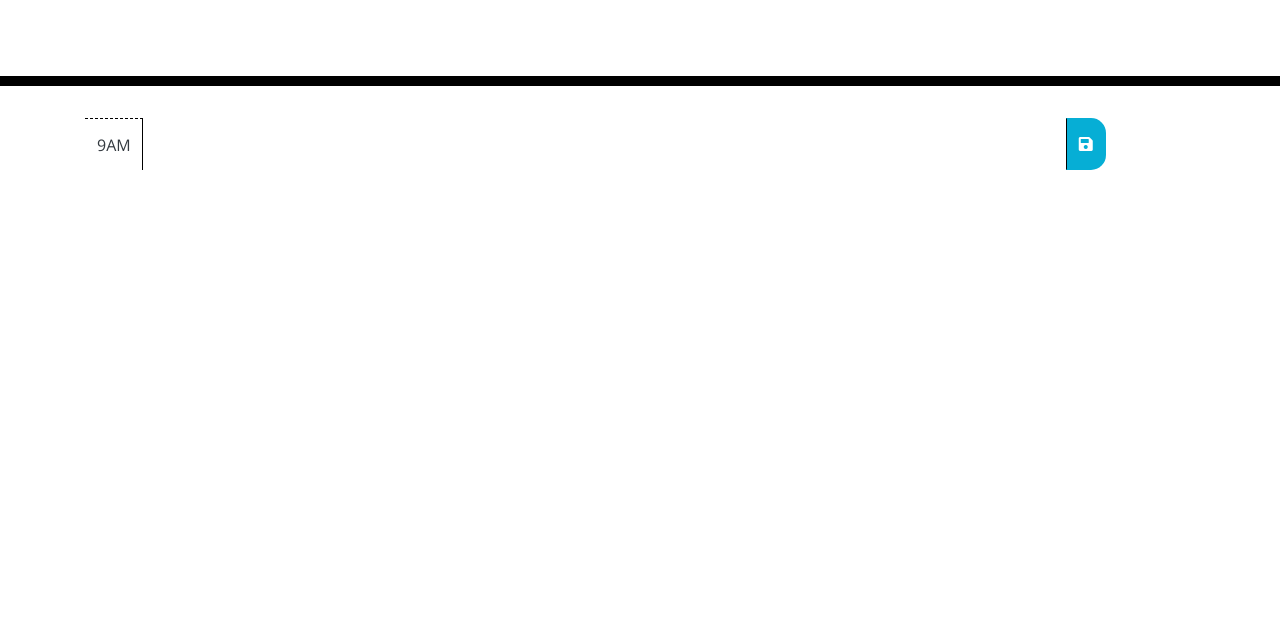
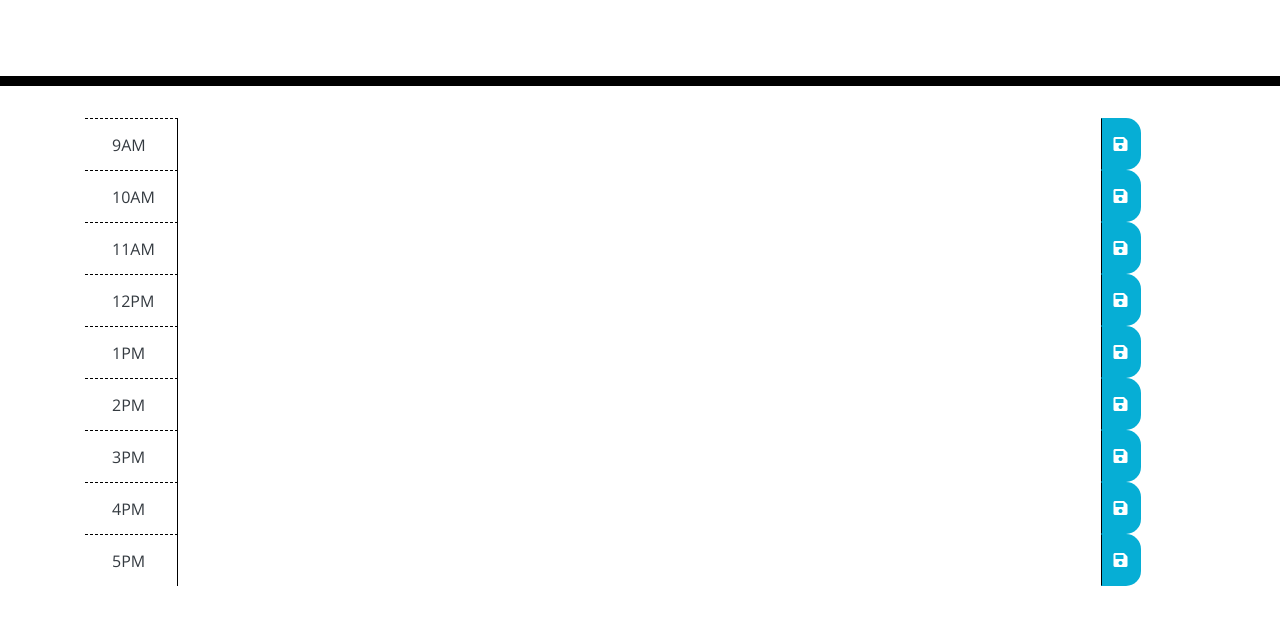
Before and after one commit to 12MChavez/work-day-scheduler, a plain HTML site: page index.html in a window 1280 px wide. Shown: the part 182-800 px from the top of the page. Drawn offline with nearby package versions, Linux system fonts and the light colour scheme.

Commit message:
Added all time rows

```diff
--- a/index.html
+++ b/index.html
@@ -22,7 +22,7 @@
   <div class="container">
     <!-- Timeblocks go here -->
     <div class="input-group">
-      <div class="input-group-prepend hour">
+      <div class="input-group-prepend hour col-md-1">
         <span class="input-group-text bg-white text-dark border-0">9AM</span>
       </div>
       <textarea class="col-md-10"></textarea>
@@ -30,8 +30,78 @@
         <button class="btn saveBtn" type=" button"><i class="fas fa-save"></i></button>
       </div>
     </div>
-
-
+    <div class="input-group">
+      <div class="input-group-prepend hour col-md-1">
+        <span class="input-group-text bg-white text-dark border-0">10AM</span>
+      </div>
+      <textarea class="col-md-10"></textarea>
+      <div class="input-group-append">
+        <button class="btn saveBtn" type=" button"><i class="fas fa-save"></i></button>
+      </div>
+    </div>
+    <div class="input-group">
+      <div class="input-group-prepend hour col-md-1">
+        <span class="input-group-text bg-white text-dark border-0">11AM</span>
+      </div>
+      <textarea class="col-md-10"></textarea>
+      <div class="input-group-append">
+        <button class="btn saveBtn" type=" button"><i class="fas fa-save"></i></button>
+      </div>
+    </div>
+    <div class="input-group">
+      <div class="input-group-prepend hour col-md-1">
+        <span class="input-group-text bg-white text-dark border-0">12PM</span>
+      </div>
+      <textarea class="col-md-10"></textarea>
+      <div class="input-group-append">
+        <button class="btn saveBtn" type=" button"><i class="fas fa-save"></i></button>
+      </div>
+    </div>
+    <div class="input-group">
+      <div class="input-group-prepend hour col-md-1">
+        <span class="input-group-text bg-white text-dark border-0">1PM</span>
+      </div>
+      <textarea class="col-md-10"></textarea>
+      <div class="input-group-append">
+        <button class="btn saveBtn" type=" button"><i class="fas fa-save"></i></button>
+      </div>
+    </div>
+    <div class="input-group">
+      <div class="input-group-prepend hour col-md-1">
+        <span class="input-group-text bg-white text-dark border-0">2PM</span>
+      </div>
+      <textarea class="col-md-10"></textarea>
+      <div class="input-group-append">
+        <button class="btn saveBtn" type=" button"><i class="fas fa-save"></i></button>
+      </div>
+    </div>
+    <div class="input-group">
+      <div class="input-group-prepend hour col-md-1">
+        <span class="input-group-text bg-white text-dark border-0">3PM</span>
+      </div>
+      <textarea class="col-md-10"></textarea>
+      <div class="input-group-append">
+        <button class="btn saveBtn" type=" button"><i class="fas fa-save"></i></button>
+      </div>
+    </div>
+    <div class="input-group">
+      <div class="input-group-prepend hour col-md-1">
+        <span class="input-group-text bg-white text-dark border-0">4PM</span>
+      </div>
+      <textarea class="col-md-10"></textarea>
+      <div class="input-group-append">
+        <button class="btn saveBtn" type=" button"><i class="fas fa-save"></i></button>
+      </div>
+    </div>
+    <div class="input-group">
+      <div class="input-group-prepend hour col-md-1">
+        <span class="input-group-text bg-white text-dark border-0">5PM</span>
+      </div>
+      <textarea class="col-md-10"></textarea>
+      <div class="input-group-append">
+        <button class="btn saveBtn" type=" button"><i class="fas fa-save"></i></button>
+      </div>
+    </div>
 
   </div>
 
```
